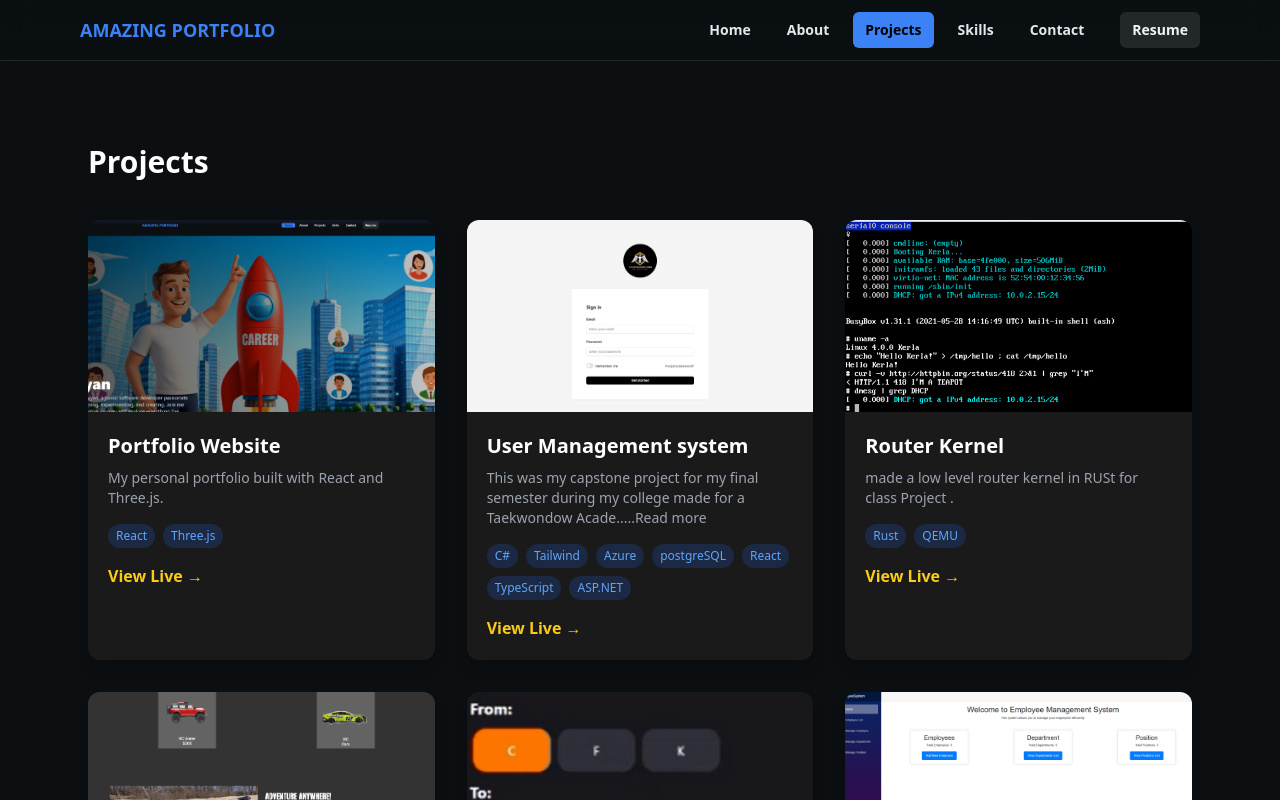
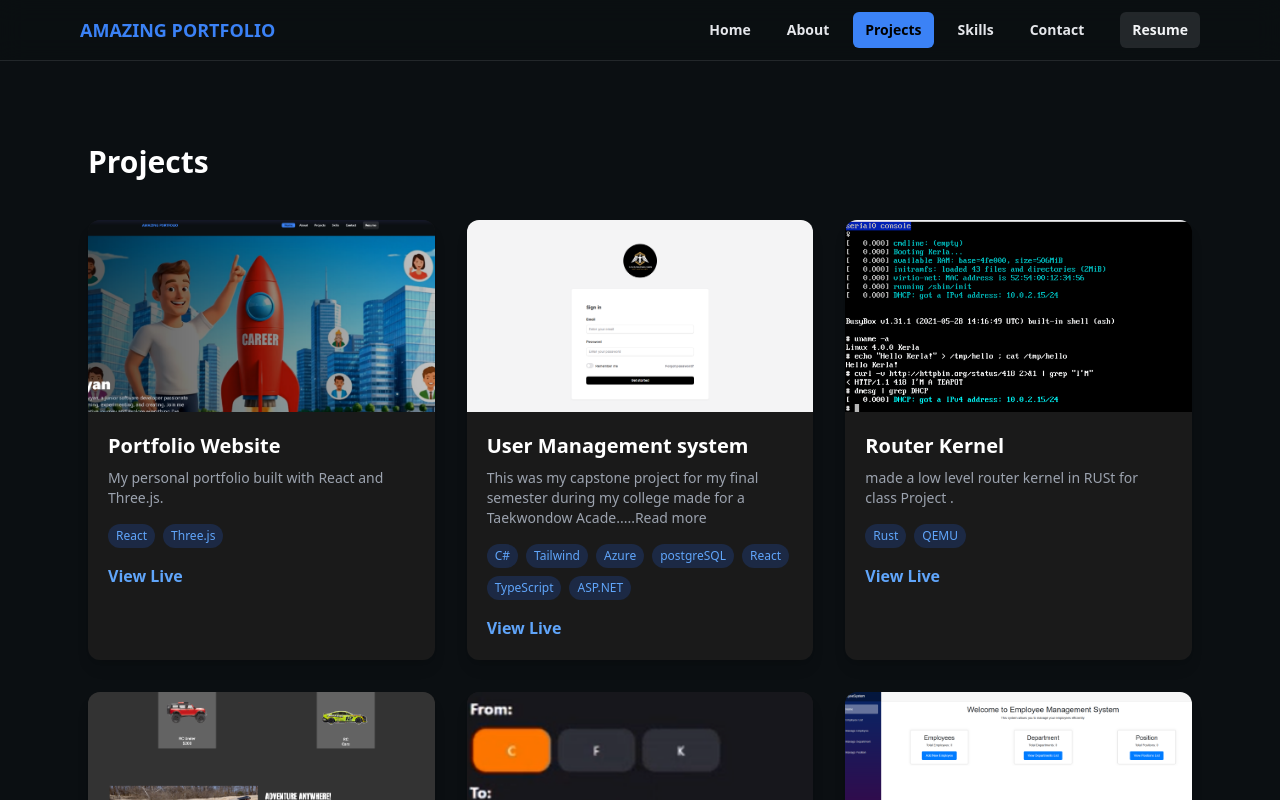
Before and after one commit to Aryan291003/My_portfolio, a React (Vite) app: page /projects in a window 1280 px wide. Built offline with nearby package versions, Linux system fonts and the light colour scheme.

Commit message:
sfinal fixes

```diff
--- a/src/pages/Home.tsx
+++ b/src/pages/Home.tsx
@@ -96,7 +96,6 @@ const Home: React.FC = () => {
     <div className="relative w-full min-h-screen bg-gray-950 text-white overflow-hidden">
       <HeroVideo videoSrc="/video/intro.mp4" poster="/image/hero-fallback.jpg" />
 
-      {/* === Featured Projects === */}
       <section className="relative bg-black py-12 px-4 sm:py-16 sm:px-8">
         <div className="flex items-center justify-between mb-6 sm:mb-8">
           <h2 className="text-2xl sm:text-3xl font-semibold">Featured Projects</h2>
@@ -152,7 +151,7 @@ const Home: React.FC = () => {
         </div>
       </section>
 
-      {/* === Skills === */}
+
       <section className="relative bg-black py-12 px-4 sm:py-16 sm:px-8">
         <div className="flex items-center justify-between mb-6 sm:mb-8">
           <h2 className="text-2xl sm:text-3xl font-semibold">Skills</h2>
@@ -196,7 +195,6 @@ const Home: React.FC = () => {
         </div>
       </section>
 
-      {/* === Upcoming Projects === */}
       <section className="bg-black py-12 px-4 sm:py-16 sm:px-8">
         <h2 className="text-2xl sm:text-3xl font-semibold mb-6 sm:mb-8">
           Upcoming Projects
@@ -232,7 +230,7 @@ const Home: React.FC = () => {
         </div>
       </section>
 
-      {/* === Upcoming Skills === */}
+
       <section className="relative bg-black py-12 px-4 sm:py-16 sm:px-8">
         <div className="flex items-center justify-between mb-6 sm:mb-8">
           <h2 className="text-2xl sm:text-3xl font-semibold">Upcoming Skills</h2>
--- a/src/pages/Projects.tsx
+++ b/src/pages/Projects.tsx
@@ -40,9 +40,9 @@ export default function Projects() {
                       href={p.link}
                       target="_blank"
                       rel="noopener noreferrer"
-                      className="text-yellow-400 font-semibold hover:underline"
+                      className="text-blue-400 font-semibold hover:underline"
                     >
-                      View Live →
+                      View Live
                     </a>
                   </div>
                 )}
--- a/src/styles/globals.css
+++ b/src/styles/globals.css
@@ -27,7 +27,7 @@ img, video {
   display: block;
 }
 
-/* Smooth text scaling */
+
 h1, h2, h3 {
   line-height: 1.2;
   word-break: break-word;
@@ -40,7 +40,7 @@ p {
     display: none;
   }
   .hide-scrollbar {
-    -ms-overflow-style: none;  /* IE and Edge */
-    scrollbar-width: none;     /* Firefox */
+    -ms-overflow-style: none;
+    scrollbar-width: none;
   }
 }
```
